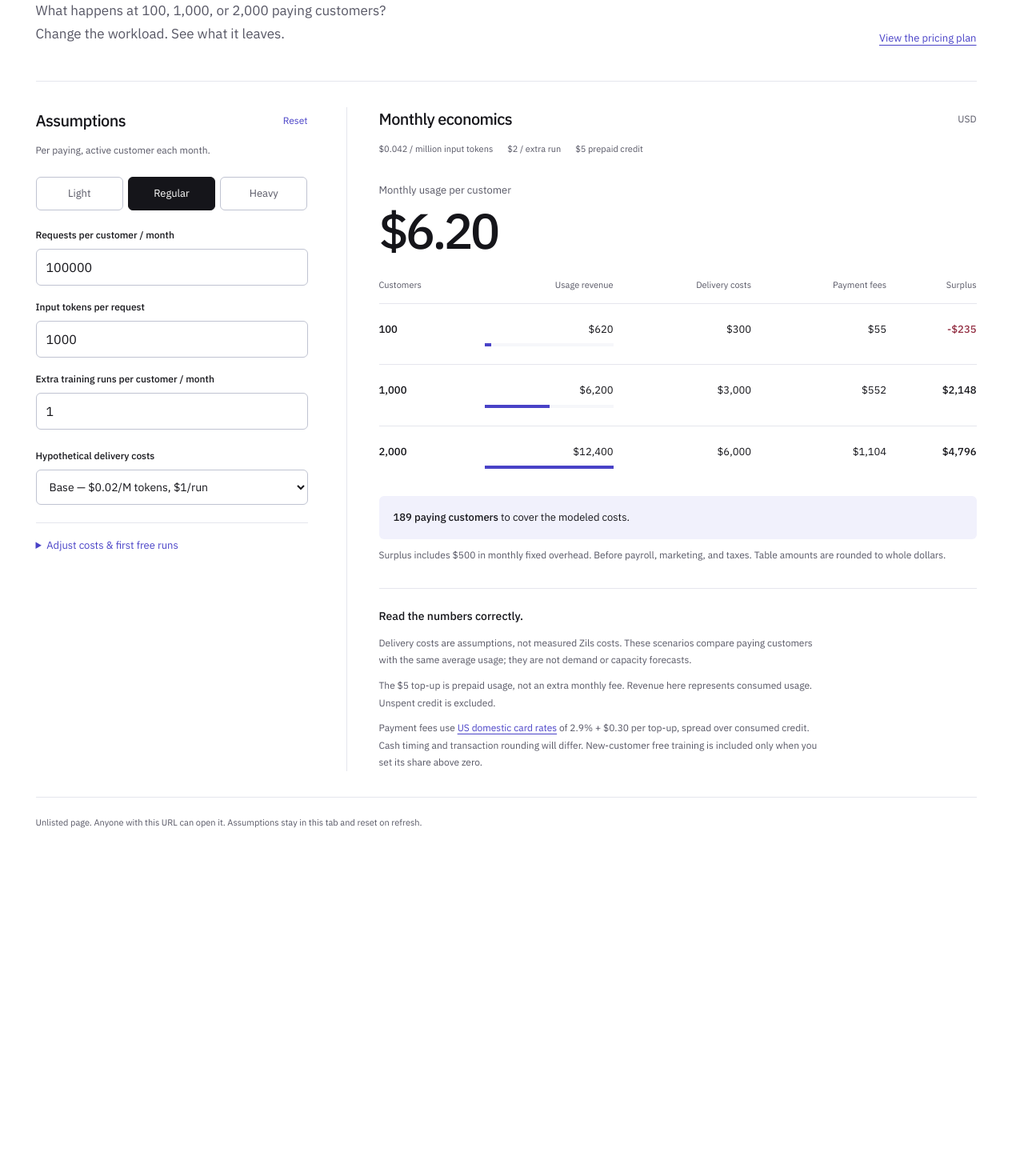
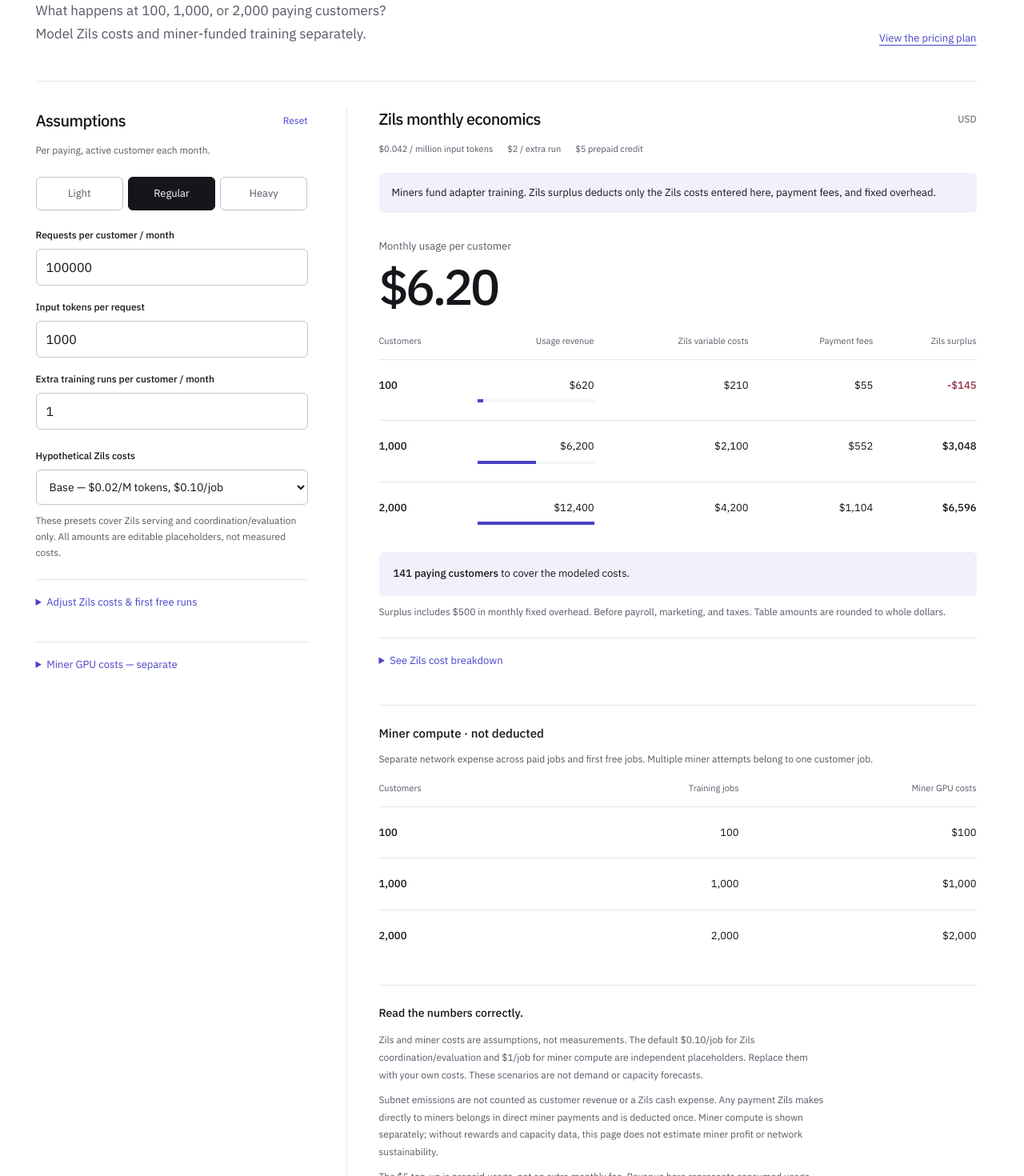
Before and after one commit to ooo-hq/zils-web, a Next.js app: page /pricing-lab in a window 1280 px wide. Shown: the part 240-1710 px from the top of the page at 80% size. Before the commit the page ends 1315 px from the top, so only its background shows below. Built offline with nearby package versions, Linux system fonts and the light colour scheme.

Commit message:
Separate miner compute from Zils pricing costs

```diff
--- a/app/(home)/pricing-lab/page.tsx
+++ b/app/(home)/pricing-lab/page.tsx
@@ -7,7 +7,7 @@ import s from './pricing-lab.module.css';
 
 export const metadata: Metadata = {
   title: 'Pricing lab — Zils',
-  description: 'Explore Zils usage and delivery-cost scenarios.',
+  description: 'Explore Zils revenue and operating costs, with miner-funded training costs shown separately.',
   robots: { index: false, follow: false, noarchive: true, googleBot: { index: false, follow: false } },
 };
 
@@ -20,7 +20,7 @@ export default function PricingLabPage() {
           <header className={s.hero}>
             <div>
               <h1>Pricing lab.</h1>
-              <p>What happens at 100, 1,000, or 2,000 paying customers?<br />Change the workload. See what it leaves.</p>
+              <p>What happens at 100, 1,000, or 2,000 paying customers?<br />Model Zils costs and miner-funded training separately.</p>
             </div>
             <Link href="/pricing" className={s.link}>View the pricing plan</Link>
           </header>
--- a/app/(home)/pricing-lab/pricing-lab.module.css
+++ b/app/(home)/pricing-lab/pricing-lab.module.css
@@ -25,6 +25,11 @@
 .results { min-width: 0; border-left: 1px solid var(--zils-edge); padding-left: 40px; }
 .resultHeading > span { font-size: 12px; color: var(--zils-muted); }
 .rateStrip { display: flex; flex-wrap: wrap; column-gap: 18px; row-gap: 7px; margin: 14px 0 0; color: var(--zils-muted); font-size: 11px; line-height: 1.6; }
+.costNotice { margin: 20px 0 0; padding: 14px 16px; border-radius: 6px; background: var(--zils-soft); color: var(--zils-ink); font-size: 13px; line-height: 1.7; }
+.minerCosts { margin-top: 28px; border-top: 1px solid var(--zils-edge); padding-top: 24px; }
+.minerCosts h3 { margin: 0; font-size: 15px; font-weight: 500; }
+.minerCosts .tableWrap { margin-top: 18px; }
+.minerCosts .table { min-width: 0; }
 .unitSpend { display: flex; flex-direction: column; gap: 8px; padding: 32px 0 28px; }
 .unitSpend span { color: var(--zils-muted); font-size: 13px; }
 .unitSpend strong { font-size: clamp(42px, 5vw, 62px); line-height: 1.05; letter-spacing: -.06em; font-weight: 500; font-variant-numeric: tabular-nums; overflow-wrap: anywhere; }
--- a/app/(home)/pricing-lab/pricing-lab.tsx
+++ b/app/(home)/pricing-lab/pricing-lab.tsx
@@ -14,7 +14,7 @@ const usd = (value: number, decimals = 0) => new Intl.NumberFormat('en-US', {
 const count = (value: number) => new Intl.NumberFormat('en-US').format(value);
 const customerCounts = [100, 1_000, 2_000];
 const workloadFields: ModelField[] = ['requests', 'tokens', 'runs'];
-const costFields: ModelField[] = ['inference', 'training', 'fixed', 'topup', 'newCustomers'];
+const costFields: ModelField[] = ['inference', 'training', 'minerPayment', 'fixed', 'topup', 'newCustomers'];
 
 export function PricingLab() {
   const [inputs, setInputs] = useState<ModelInputs>(DEFAULT_MODEL_INPUTS);
@@ -58,25 +58,31 @@ export function PricingLab() {
         </div>
         <div className={s.fields}>{workloadFields.map(field)}</div>
         <label className={s.field} htmlFor="model-cost-preset">
-          Hypothetical delivery costs
+          Hypothetical Zils costs
           <select id="model-cost-preset" value={costPreset} onChange={event => {
             const preset = DELIVERY_COSTS[event.target.value as keyof typeof DELIVERY_COSTS];
             if (preset) setInputs(previous => ({ ...previous, inference: preset.inference, training: preset.training }));
           }}>
-            {Object.entries(DELIVERY_COSTS).map(([key, preset]) => <option key={key} value={key}>{preset.label} — ${preset.inference}/M tokens, ${preset.training}/run</option>)}
+            {Object.entries(DELIVERY_COSTS).map(([key, preset]) => <option key={key} value={key}>{preset.label} — ${preset.inference}/M tokens, ${preset.training}/job</option>)}
             <option value="custom" disabled>Custom costs</option>
           </select>
         </label>
+        <p className={s.hint}>These presets cover Zils serving and coordination/evaluation only. All amounts are editable placeholders, not measured costs.</p>
         <details className={s.details}>
-          <summary>Adjust costs &amp; first free runs</summary>
+          <summary>Adjust Zils costs &amp; first free runs</summary>
           <div className={s.fields}>{costFields.map(field)}</div>
-          <p className={s.hint}>Include idle capacity and internal processing in serving cost. Include evaluation and retries in training cost.</p>
+          <p className={s.hint}>Enter only costs Zils pays. Include any Zils-funded idle serving capacity, evaluation and retries. Use fixed overhead for shared costs such as storage and support; do not also count them per job. Direct miner payments default to $0.</p>
+        </details>
+        <details className={s.details}>
+          <summary>Miner GPU costs — separate</summary>
+          <div className={s.fields}>{field('minerCompute')}</div>
+          <p className={s.hint}>Estimate total GPU expense across all miner attempts for one customer job. This is shown separately and never deducted from Zils revenue. It does not include miner rewards or establish miner profitability.</p>
         </details>
       </section>
 
       <section className={s.results} aria-labelledby="results-heading">
         <div className={s.resultHeading}>
-          <h2 id="results-heading">Monthly economics</h2>
+          <h2 id="results-heading">Zils monthly economics</h2>
           <span>USD</span>
         </div>
         <div className={s.rateStrip}>
@@ -84,6 +90,7 @@ export function PricingLab() {
           <span>${BETA_PRICING.trainingRun} / extra run</span>
           <span>${BETA_PRICING.startingCredit} prepaid credit</span>
         </div>
+        <p className={s.costNotice}>Miners fund adapter training. Zils surplus deducts only the Zils costs entered here, payment fees, and fixed overhead.</p>
         {!results || !unit ? (
           <p id="model-error" role="alert" className={s.error}>Enter a valid amount in each field. Requests and tokens must be whole numbers; top-ups start at ${BETA_PRICING.startingCredit} and the first-free-run share is 0–100%.</p>
         ) : (
@@ -95,7 +102,7 @@ export function PricingLab() {
             <div className={s.tableWrap} role="region" aria-label="Monthly scenario comparison" tabIndex={0}>
               <table className={s.table}>
                 <caption className="sr-only">Estimated monthly economics at 100, 1,000, and 2,000 paying customers</caption>
-                <thead><tr><th scope="col">Customers</th><th scope="col">Usage revenue</th><th scope="col">Delivery costs</th><th scope="col">Payment fees</th><th scope="col">Surplus</th></tr></thead>
+                <thead><tr><th scope="col">Customers</th><th scope="col">Usage revenue</th><th scope="col">Zils variable costs</th><th scope="col">Payment fees</th><th scope="col">Zils surplus</th></tr></thead>
                 <tbody>{results.map(row => (
                   <tr key={row.customers}>
                     <th scope="row">{count(row.customers)}</th>
@@ -115,11 +122,33 @@ export function PricingLab() {
                   : <><strong>{count(unit.breakEvenCustomers)} paying customers</strong> to cover the modeled costs.</>}
             </p>
             <p className={s.hint}>Surplus includes {usd(assumptions!.fixed)} in monthly fixed overhead. Before payroll, marketing, and taxes. Table amounts are rounded to whole dollars.</p>
+            <details className={s.details}>
+              <summary>See Zils cost breakdown</summary>
+              <div className={s.tableWrap} role="region" aria-label="Zils variable cost breakdown" tabIndex={0}>
+                <table className={s.table}>
+                  <caption className="sr-only">Monthly costs deducted from Zils revenue</caption>
+                  <thead><tr><th scope="col">Customers</th><th scope="col">Serving</th><th scope="col">Coordination &amp; evaluation</th><th scope="col">Direct miner payments</th></tr></thead>
+                  <tbody>{results.map(row => <tr key={row.customers}><th scope="row">{count(row.customers)}</th><td>{usd(row.serving)}</td><td>{usd(row.training)}</td><td>{usd(row.minerPayments)}</td></tr>)}</tbody>
+                </table>
+              </div>
+            </details>
+            <section className={s.minerCosts} aria-labelledby="miner-costs-heading">
+              <h3 id="miner-costs-heading">Miner compute · not deducted</h3>
+              <p className={s.hint}>Separate network expense across paid jobs and first free jobs. Multiple miner attempts belong to one customer job.</p>
+              <div className={s.tableWrap} role="region" aria-label="Miner compute cost scenarios" tabIndex={0}>
+                <table className={s.table}>
+                  <caption className="sr-only">Illustrative miner GPU costs, excluded from Zils surplus</caption>
+                  <thead><tr><th scope="col">Customers</th><th scope="col">Training jobs</th><th scope="col">Miner GPU costs</th></tr></thead>
+                  <tbody>{results.map(row => <tr key={row.customers}><th scope="row">{count(row.customers)}</th><td>{count(row.trainingJobs)}</td><td>{usd(row.minerCompute)}</td></tr>)}</tbody>
+                </table>
+              </div>
+            </section>
           </div>
         )}
         <div className={s.notes}>
           <h3>Read the numbers correctly.</h3>
-          <p>Delivery costs are assumptions, not measured Zils costs. These scenarios compare paying customers with the same average usage; they are not demand or capacity forecasts.</p>
+          <p>Zils and miner costs are assumptions, not measurements. The default $0.10/job for Zils coordination/evaluation and $1/job for miner compute are independent placeholders. Replace them with your own costs. These scenarios are not demand or capacity forecasts.</p>
+          <p>Subnet emissions are not counted as customer revenue or a Zils cash expense. Any payment Zils makes directly to miners belongs in direct miner payments and is deducted once. Miner compute is shown separately; without rewards and capacity data, this page does not estimate miner profit or network sustainability.</p>
           <p>The ${BETA_PRICING.startingCredit} top-up is prepaid usage, not an extra monthly fee. Revenue here represents consumed usage. Unspent credit is excluded.</p>
           <p>Payment fees use <a href="https://stripe.com/pricing" target="_blank" rel="noreferrer">US domestic card rates</a> of 2.9% + $0.30 per top-up, spread over consumed credit. Cash timing and transaction rounding will differ. New-customer free training is included only when you set its share above zero.</p>
         </div>
--- a/lib/pricing-model.ts
+++ b/lib/pricing-model.ts
@@ -4,9 +4,11 @@ export const MODEL_FIELDS = {
   requests: { label: 'Requests per customer / month', min: 0, max: 1_000_000_000, step: 1 },
   tokens: { label: 'Input tokens per request', min: 0, max: 1_000_000, step: 1 },
   runs: { label: 'Extra training runs per customer / month', min: 0, max: 10_000, step: 'any' },
-  inference: { label: 'Serving cost per million input tokens ($)', min: 0, max: 100, step: 'any' },
-  training: { label: 'Training + evaluation cost per run ($)', min: 0, max: 10_000, step: 'any' },
-  fixed: { label: 'Fixed overhead per month ($)', min: 0, max: 10_000_000, step: 'any' },
+  inference: { label: 'Zils serving cost per million input tokens ($)', min: 0, max: 100, step: 'any' },
+  training: { label: 'Zils coordination + evaluation per job ($)', min: 0, max: 10_000, step: 'any' },
+  minerPayment: { label: 'Direct payment from Zils to miners per job ($)', min: 0, max: 10_000, step: 'any' },
+  minerCompute: { label: 'Miner GPU cost per customer job ($)', min: 0, max: 100_000, step: 'any' },
+  fixed: { label: 'Zils fixed overhead per month ($)', min: 0, max: 10_000_000, step: 'any' },
   topup: { label: 'Average top-up ($)', min: BETA_PRICING.startingCredit, max: 100_000, step: 'any' },
   newCustomers: { label: 'Customers using their first free run (%)', min: 0, max: 100, step: 'any' },
 } as const;
@@ -22,9 +24,9 @@ export const WORKLOADS = {
 } as const;
 
 export const DELIVERY_COSTS = {
-  lean: { label: 'Lean', inference: '0.005', training: '0.25' },
-  base: { label: 'Base', inference: '0.02', training: '1' },
-  stress: { label: 'Stress', inference: '0.06', training: '3' },
+  lean: { label: 'Lean', inference: '0.005', training: '0.05' },
+  base: { label: 'Base', inference: '0.02', training: '0.10' },
+  stress: { label: 'Stress', inference: '0.06', training: '0.50' },
 } as const;
 
 export const DEFAULT_MODEL_INPUTS: ModelInputs = {
@@ -33,6 +35,8 @@ export const DEFAULT_MODEL_INPUTS: ModelInputs = {
   runs: WORKLOADS.regular.runs,
   inference: DELIVERY_COSTS.base.inference,
   training: DELIVERY_COSTS.base.training,
+  minerPayment: '0',
+  minerCompute: '1',
   fixed: '500',
   topup: '5',
   newCustomers: '0',
@@ -54,8 +58,12 @@ export function modelPricing(assumptions: ModelAssumptions, customers: number) {
   const millionTokens = assumptions.requests * assumptions.tokens / 1_000_000;
   const revenuePerCustomer = millionTokens * BETA_PRICING.millionInputTokens
     + assumptions.runs * BETA_PRICING.trainingRun;
-  const deliveryPerCustomer = millionTokens * assumptions.inference
-    + (assumptions.runs + assumptions.newCustomers / 100) * assumptions.training;
+  const jobsPerCustomer = assumptions.runs + assumptions.newCustomers / 100;
+  const servingPerCustomer = millionTokens * assumptions.inference;
+  const trainingPerCustomer = jobsPerCustomer * assumptions.training;
+  const minerPaymentsPerCustomer = jobsPerCustomer * assumptions.minerPayment;
+  // Miner-funded GPU work is a separate network expense, not a Zils deduction.
+  const deliveryPerCustomer = servingPerCustomer + trainingPerCustomer + minerPaymentsPerCustomer;
   // Allocate transaction fees across consumed credit, rather than modeling cash timing.
   const feeRate = 0.029 + 0.30 / assumptions.topup;
   const feesPerCustomer = revenuePerCustomer * feeRate;
@@ -65,6 +73,11 @@ export function modelPricing(assumptions: ModelAssumptions, customers: number) {
   const fees = customers * feesPerCustomer;
   return {
     customers, revenue, delivery, fees, revenuePerCustomer, contributionPerCustomer, feeRate,
+    serving: customers * servingPerCustomer,
+    training: customers * trainingPerCustomer,
+    minerPayments: customers * minerPaymentsPerCustomer,
+    trainingJobs: customers * jobsPerCustomer,
+    minerCompute: customers * jobsPerCustomer * assumptions.minerCompute,
     surplus: revenue - delivery - fees - assumptions.fixed,
     breakEvenCustomers: contributionPerCustomer > 0
       ? Math.ceil(assumptions.fixed / contributionPerCustomer)
```
Also changed, not shown: 2 other files (tests, documents, lock files or other folders).
